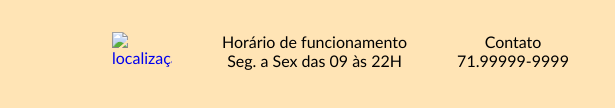
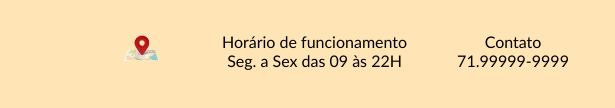
Before and after one commit to DoraSoares/cardapio, a plain HTML site: page index.html in a window 1280 px wide. Shown: the part 2177-2285 px from the top of the page, 208-823 px from the left. Drawn offline with Linux system fonts and the light colour scheme.

Commit message:
Update index.html

```diff
--- a/index.html
+++ b/index.html
@@ -101,7 +101,7 @@
             <p><b>Saiba mais sobre nós!!</b></p>
             <h6>Fonte das imagens: https://stock.adobe.com/br/</h6>
             <ul>
-               <li><a href="https://www.google.com/maps/place/Shopping+da+Bahia/@-12.9812172,-38.4649511,17z/data=!3m1!4b1!4m6!3m5!1s0x7161b3d5449aa97:0xe54537e7ccb66f2a!8m2!3d-12.9812172!4d-38.4649511!16s%2Fg%2F1thqb190?authuser=0&hl=pt-BR&entry=ttu" target="_blank"><img src="/img/localizacao.png" alt="localização" width="60pix"></a></li>
+               <li><a href="https://www.google.com/maps/place/Shopping+da+Bahia/@-12.9812172,-38.4649511,17z/data=!3m1!4b1!4m6!3m5!1s0x7161b3d5449aa97:0xe54537e7ccb66f2a!8m2!3d-12.9812172!4d-38.4649511!16s%2Fg%2F1thqb190?authuser=0&hl=pt-BR&entry=ttu" target="_blank"><img src="./localizacao.png" alt="localização" width="60pix"></a></li>
                <li>Horário de funcionamento <br> Seg. a Sex das 09 às 22H</li>
                <li>Contato <br> 71.99999-9999</li>
                <li><a href="https://www.instagram.com/" target="_blank"><img src="./instagram.png" alt="instagram" width="20px"></a></li>
```
